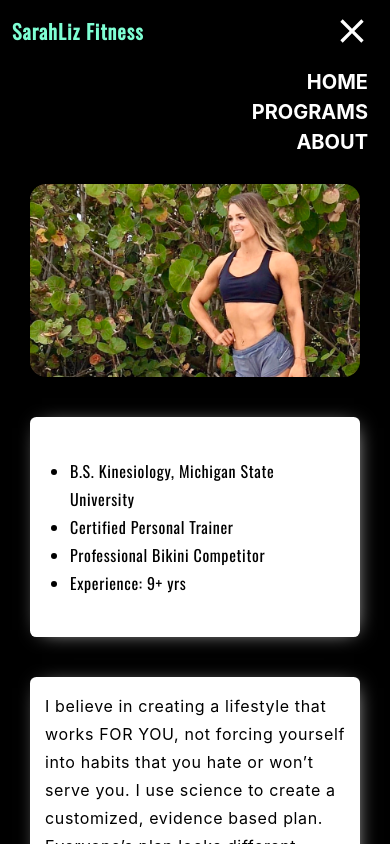
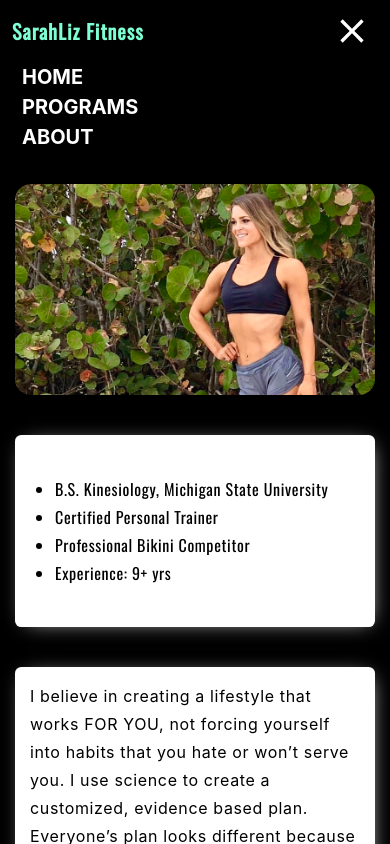
Before and after one commit to Ry-E/SarahLiz-Fitness, a React (Create React App) app: page /about in a window 390 px wide. Both pictures are taken after a click on the button 352 px from the left and 32 px from the top of the page. Shown: the top 844 px of the page. Built offline with nearby package versions, Linux system fonts and the light colour scheme; a web font is replaced by a local one.

Commit message:
refactor hamburger menu

```diff
--- a/src/components/HeaderComponent.js
+++ b/src/components/HeaderComponent.js
@@ -17,7 +17,7 @@ function Header() {
 	};
 
 	return (
-		<div className={`header ${navbarOpen ? 'showMenu' : ''}`}>
+		<div className="header">
 			<h1 className="company">SarahLiz Fitness</h1>
 			<button onClick={handleToggle}>
 				{navbarOpen ? (
@@ -38,7 +38,10 @@ function Header() {
 					/>
 				)}
 			</button>
-			<nav className="navBar">
+			<nav
+				className="navBar"
+				style={{ display: navbarOpen ? 'block' : 'none' }}
+			>
 				<ul className="menuNav">
 					<NavLink to="/" onClick={() => closeMenu()} exact>
 						Home
--- a/src/styles/about.css
+++ b/src/styles/about.css
@@ -5,7 +5,7 @@
 }
 
 .about_content {
-	margin: 84px 30px 50px;
+	margin: 84px 15px 50px;
 	color: black;
 }
 
--- a/src/styles/header.css
+++ b/src/styles/header.css
@@ -2,7 +2,6 @@
 	display: flex;
 	align-items: center;
 	justify-content: space-between;
-	height: 64px;
 	padding: 10px 12px 10px 12px;
 	position: fixed;
 	top: 0;
@@ -10,6 +9,7 @@
 	right: 0;
 	background-color: black;
 	z-index: 1;
+	flex-wrap: wrap;
 }
 
 .header * {
@@ -27,13 +27,14 @@
 }
 
 .navBar {
-	display: none;
 	font-weight: bold;
 	margin: 10px 0px;
 	z-index: 1000;
-	height: 0px;
+	height: 90px;
+	width: 100%;
 	transition-property: height;
 	transition-duration: 1s;
+	background-color: black;
 }
 
 .navBar a {
@@ -45,8 +46,12 @@
 }
 
 .menuNav {
-	display: none;
+	flex-direction: column;
+	display: flex;
+	background-color: black;
+	width: 100%;
 	margin: 0;
+	padding: 0;
 }
 
 button {
@@ -69,15 +74,15 @@ button {
 	flex-wrap: wrap;
 }
 
-.showMenu .navBar {
+/* .showMenu .navBar {
 	height: 90px;
 	width: 100%;
 	display: block;
 	padding-top: 5px;
 	/* animation-name: navbar;
 	animation-duration: 500ms;
-	animation-timing-function: ease-in; */
-}
+	animation-timing-function: ease-in;
+} */
 
 @keyframes navbar {
 	0% {
@@ -88,31 +93,31 @@ button {
 	}
 }
 
-.showMenu button {
+/* .showMenu button {
 	background: transparent;
 	border: none;
 }
 
 .showMenu button:focus {
 	outline: none;
-}
+} */
 
-.showMenu .menuNav {
+/* .showMenu .menuNav {
 	width: 100%;
 	display: flex;
 	flex-direction: column;
 	text-align: right;
-}
+} */
 
-.showMenu a {
+/* .showMenu a {
 	color: white;
 	text-decoration: none;
 	padding: 0 10px;
 	font-size: 20px;
 	/* animation-name: navbar_a;
 	animation-duration: 1000ms;
-	animation-timing-function: ease-in; */
-}
+	animation-timing-function: ease-in;
+} */
 
 @keyframes navbar_a {
 	0% {
```
Also changed, not shown: 1 other file (tests, documents, lock files or other folders).
